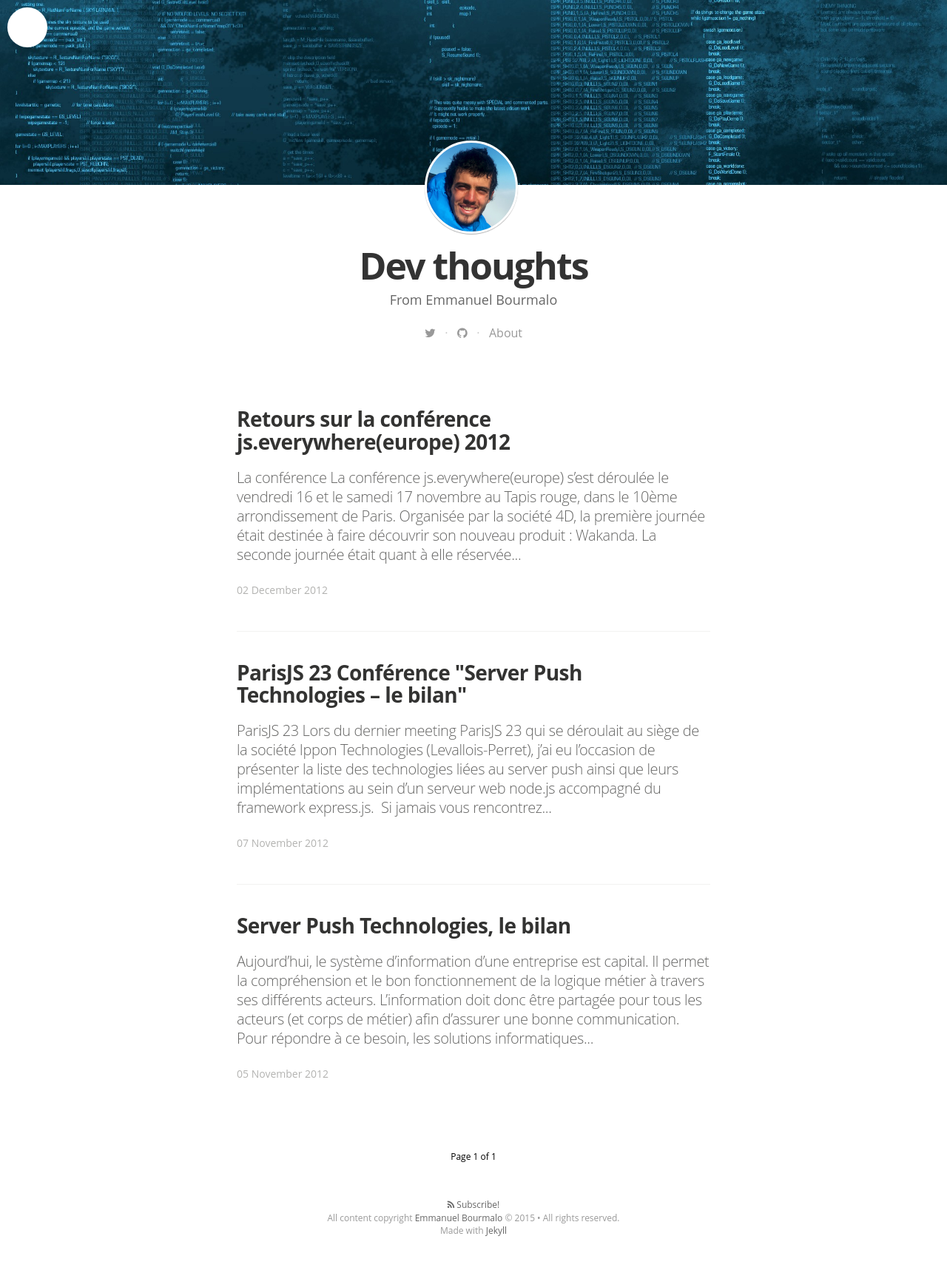
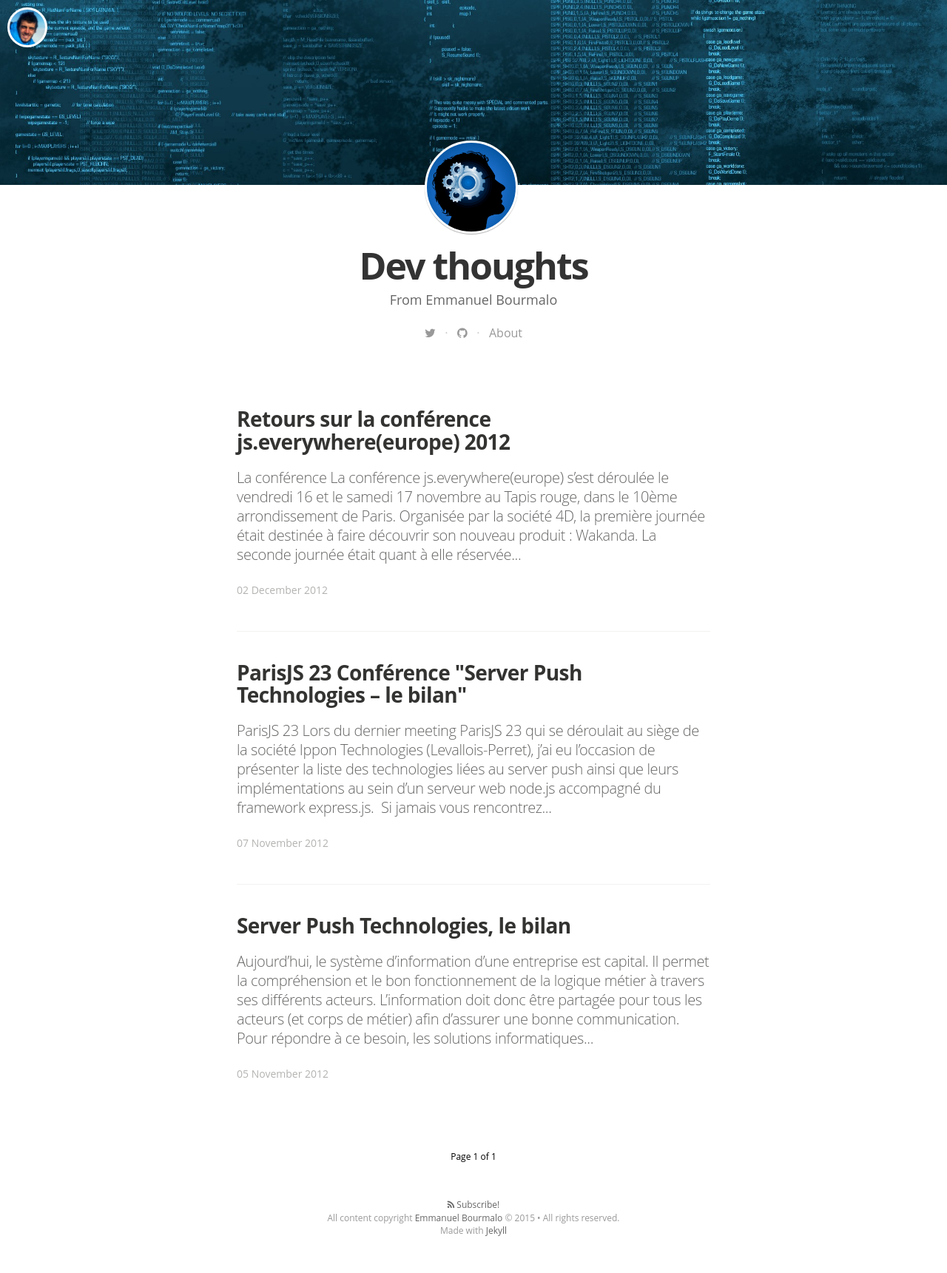
Before and after one commit to ebourmalo/ebourmalo.github.io, a Jekyll site: the page built from index.html, in a window 1280 px wide. Shown: the whole page at 74% size. Built offline with Jekyll 4.4.1, drawn with Linux system fonts in a browser that asks for light colours; nearby versions of some CDN libraries; some web fonts are replaced; Markdown is read by kramdown in place of the engine named in the settings; the list of posts is cut into pages by our own code.

Commit message:
add new logo for nav

```diff
--- a/_config.yml
+++ b/_config.yml
@@ -11,7 +11,11 @@ description: > # this means to ignore newlines until "email:"
 
 email: emmanuel.bourmalo@gmail.com
 #blog logo
-logo: "/assets/images/avatar.png"
+logo: "/assets/images/logo.png"
+
+#navigation logo
+logo_nav: "/assets/images/avatar.png"
+
 # blog cover
 cover: "/assets/images/computer-code-blue-background.jpg"
 
```
